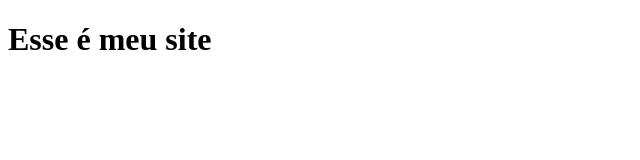
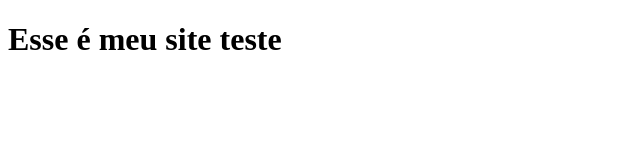
Before and after one commit to fernandesnilton8/testgit, a plain HTML site: page index.html in a window 1280 px wide. Shown: the whole page, without its empty margins (0-640 px from the left). Drawn offline with Linux system fonts and the light colour scheme.

Commit message:
Alteração no ficheiro index.html afeto ao branch master

```diff
--- a/index.html
+++ b/index.html
@@ -5,6 +5,6 @@
     <title> Meu Site </title>
 </head>
 <body>
-      <h1>Esse é meu site</h1>
+      <h1>Esse é meu site teste</h1>
 </body>
 </html>
```
